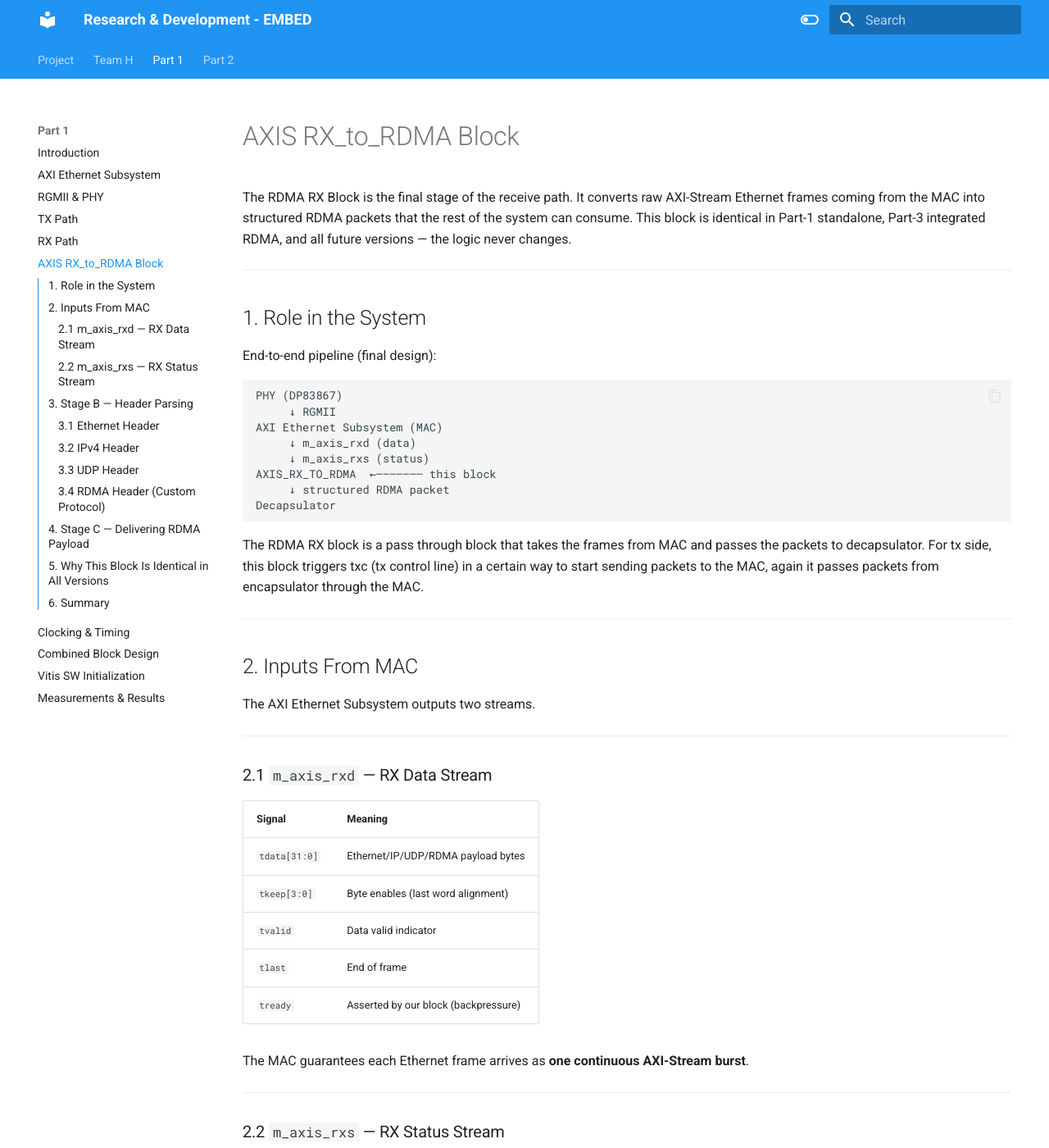
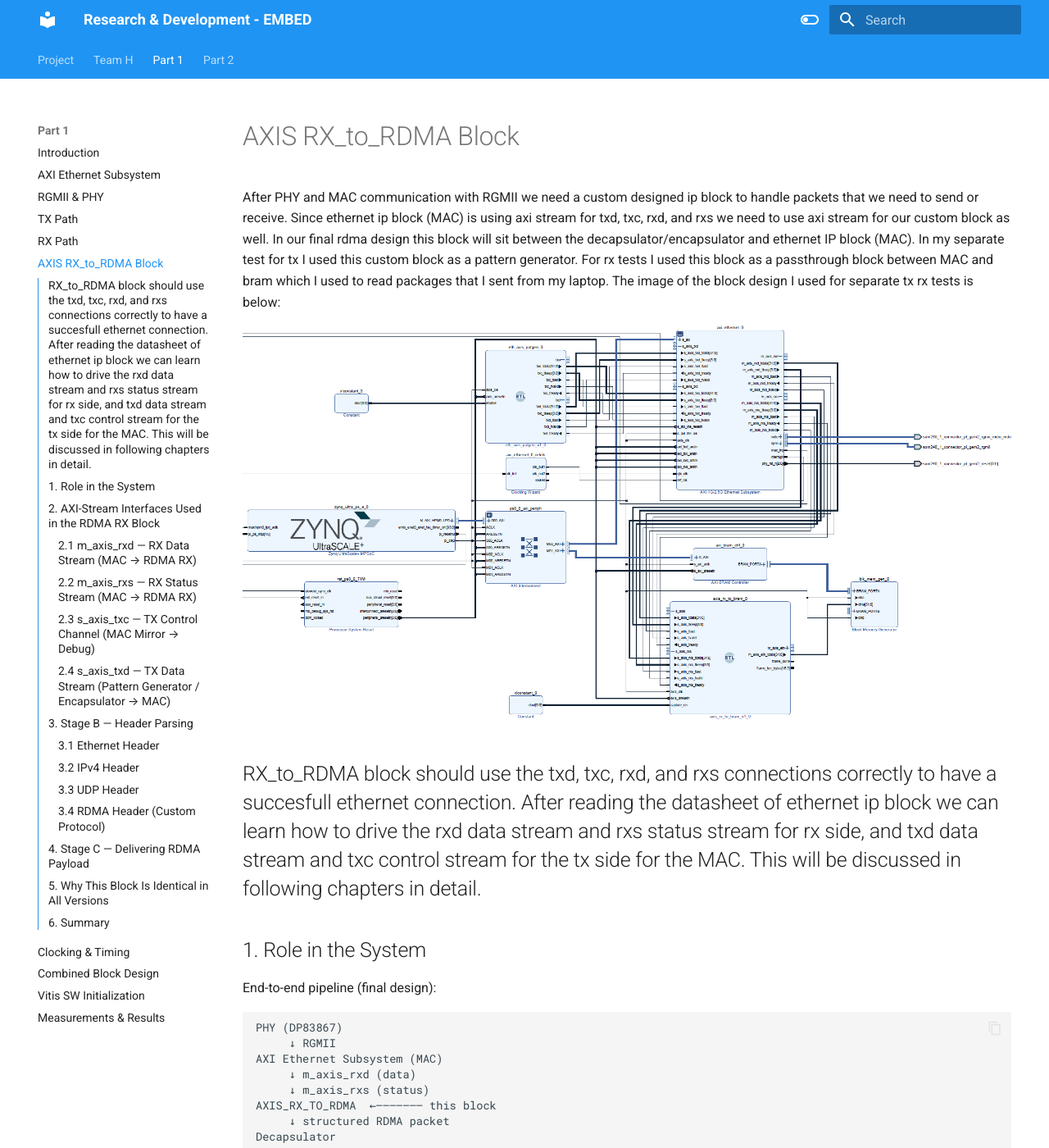
Before and after one commit to tolgakuntman/rdma-hw-pipeline, an MkDocs documentation site: the page built from docs/project/part1_ethernet/rx_axis_to_rdma.md, in a window 1280 px wide and 1400 px high. Shown: the whole window at 82% size. Built offline with MkDocs 1.6.1 and Material for MkDocs 9.7.7, drawn with Linux system fonts in a browser that asks for light colours; nearby versions of some CDN libraries; library files that are not in the unit come from our copies; some of the changed text lies outside the part shown.

Commit message:
mkdocs update

````diff
--- a/docs/project/part1_ethernet/rx_axis_to_rdma.md
+++ b/docs/project/part1_ethernet/rx_axis_to_rdma.md
@@ -1,7 +1,10 @@
 # AXIS RX_to_RDMA Block
 
-The RDMA RX Block is the final stage of the receive path. It converts raw AXI-Stream Ethernet frames coming from the MAC into structured RDMA packets that the rest of the system can consume. This block is identical in Part-1 standalone, Part-3 integrated RDMA, and all future versions — the logic never changes.
+After PHY and MAC communication with RGMII we need a custom designed ip block to handle packets that we need to send or receive. Since ethernet ip block (MAC) is using axi stream for txd, txc, rxd, and rxs we need to use axi stream for our custom block as well. In our final rdma design this block will sit between the decapsulator/encapsulator and ethernet IP block (MAC). In my separate test for tx I used this custom block as a pattern generator. For rx tests I used this block as a passthrough block between MAC and bram which I used to read packages that I sent from my laptop. The image of the block design I used for separate tx rx tests is below:
 
+![Clocking Wizard](images/custom_eth.png)
+
+RX_to_RDMA block should use the txd, txc, rxd, and rxs connections correctly to have a succesfull ethernet connection. After reading the datasheet of ethernet ip block we can learn how to drive the rxd data stream and rxs status stream for rx side, and txd data stream and txc control stream for the tx side for the MAC. This will be discussed in following chapters in detail.
 ---
 
 ## 1. Role in the System
@@ -19,43 +22,73 @@
 Decapsulator
 ```
 
-The RDMA RX block is a pass through block that takes the frames from MAC and passes the packets to decapsulator. For tx side, this block triggers txc (tx control line) in a certain way to start sending packets to the MAC, again it passes packets from encapsulator through the MAC.
+For the rx side of RDMA this rx_axis_to_rdma ip block is a passthrough block that takes the frames from MAC and sends the packets to decapsulator. For tx side, this block triggers txc (tx control line) in a certain way to start sending packets to the MAC, this time it passes packets from encapsulator through the MAC.
 
 ---
 
-## 2. Inputs From MAC
+## 2. AXI-Stream Interfaces Used in the RDMA RX Block
 
-The AXI Ethernet Subsystem outputs two streams.
+### 2.1 `m_axis_rxd` — RX Data Stream (MAC → RDMA RX)
+
+| Signal        | Meaning                                         |
+|---------------|--------------------------------------------------|
+| `tdata[31:0]` | 32-bit RX data beat (Ethernet → RDMA payload)    |
+| `tkeep[3:0]`  | Byte enables for last beat                       |
+| `tvalid`      | Data valid                                       |
+| `tlast`       | End of frame                                     |
+| `tready`      | Backpressure generated by RDMA RX block          |
+
+The AXI Ethernet Subsystem guarantees each Ethernet frame arrives as **one continuous AXI-Stream burst** ending with `tlast = 1`.
 
 ---
 
-### 2.1 `m_axis_rxd` — RX Data Stream
+### 2.2 `m_axis_rxs` — RX Status Stream (MAC → RDMA RX)
 
-| Signal        | Meaning                                  |
-|--------------|-------------------------------------------|
-| `tdata[31:0]` | Ethernet/IP/UDP/RDMA payload bytes        |
-| `tkeep[3:0]`  | Byte enables (last word alignment)        |
-| `tvalid`      | Data valid indicator                     |
-| `tlast`       | End of frame                             |
-| `tready`      | Asserted by our block (backpressure)     |
+A single 32-bit status word emitted **after every frame**.
 
-The MAC guarantees each Ethernet frame arrives as **one continuous AXI-Stream burst**.
+| Field / Bit        | Meaning                                  |
+|--------------------|-------------------------------------------|
+| Length             | Total frame length in bytes               |
+| Frame OK           | 1 = CRC/length OK, 0 = error              |
+| VLAN/checksum bits | Optional MAC feature bits                 |
+
+The RDMA RX block latches this value after receiving `tlast`.
+
+> **NOTE (screenshot):** Add PG138 “RX Status Word Format” figure.
 
 ---
 
-### 2.2 `m_axis_rxs` — RX Status Stream
+### 2.3 `s_axis_txc` — TX Control Channel (MAC Mirror → Debug)
 
-A single 32-bit word per frame containing:
+Although unused by the RDMA RX block, this interface is included for completeness.
 
-- Length in bytes
-- Frame OK flag
-- Optional VLAN / checksum flags
+| Signal        | Meaning                                     |
+|---------------|----------------------------------------------|
+| `tdata[15:0]` | Per-frame TX control flags (pause / flow-ctrl)|
+| `tvalid`      | Control word valid                            |
+| `tready`      | Accepted by MAC                               |
+| `tlast`       | End of control word                           |
 
-We latch this after the frame ends.
-
-> **NOTE (screenshot):** Insert PG138 “RX Status Word Format” figure.
+This mirrors TX-side status information.
 
 ---
+
+### 2.4 `s_axis_txd` — TX Data Stream (Pattern Generator / Encapsulator → MAC)
+
+TX equivalent of `m_axis_rxd`.
+Used in TX Path, standalone Part-1 tests, and Part-3 encapsulator.
+
+| Signal        | Meaning                                      |
+|---------------|-----------------------------------------------|
+| `tdata[31:0]` | 32-bit TX frame data beat                      |
+| `tkeep[3:0]`  | Byte enables for the last beat                 |
+| `tvalid`      | Data valid                                     |
+| `tlast`       | End of frame                                   |
+| `tready`      | Backpressure from MAC                          |
+
+The sender must stream each frame as a single contiguous burst.
+
+
 
 ## 3. Stage B — Header Parsing
 *(Ethernet → IP → UDP → RDMA)*
````
Also changed, not shown: docs/project/part1_ethernet/images/custom_eth.png (added), 1 other file.
